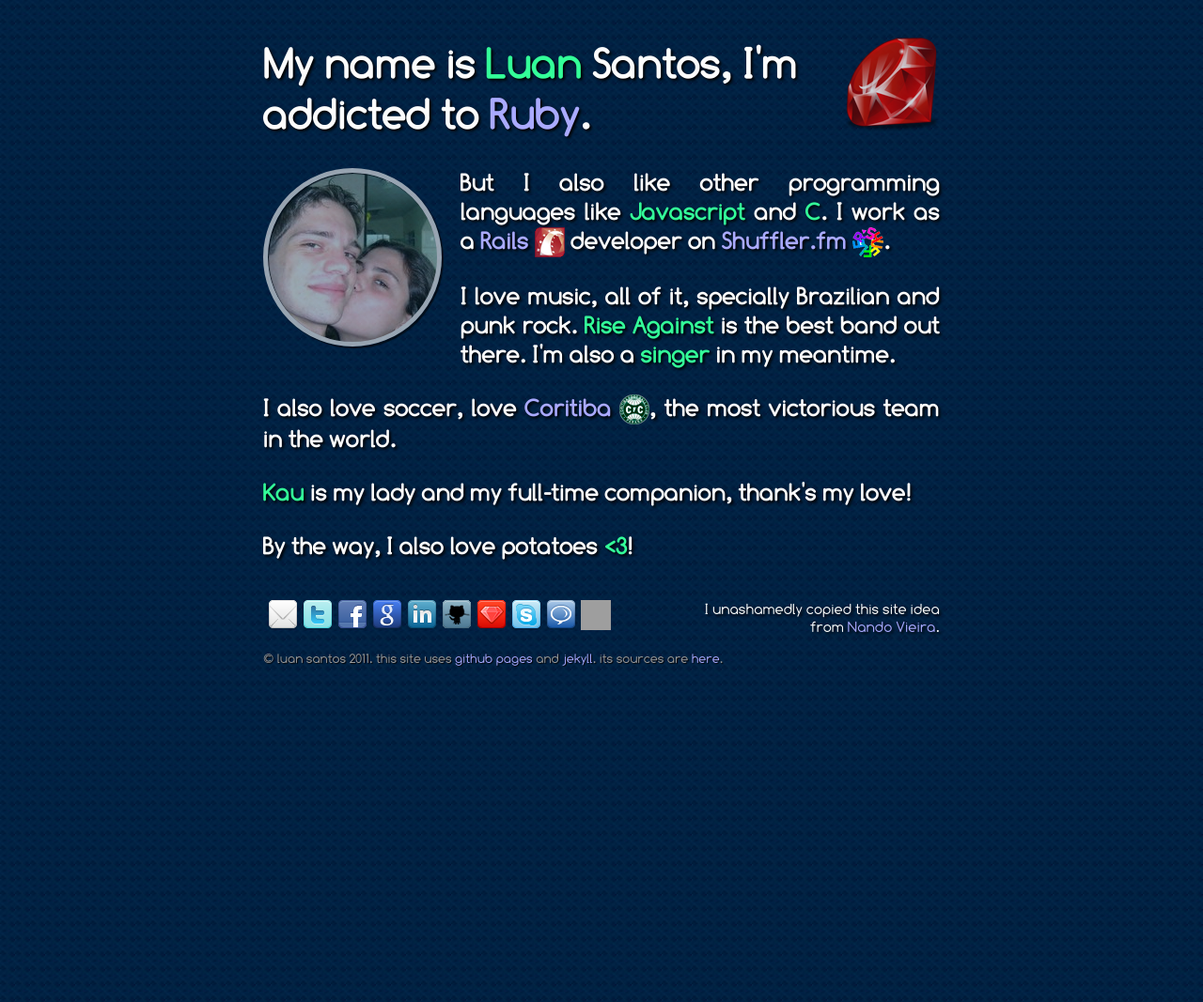
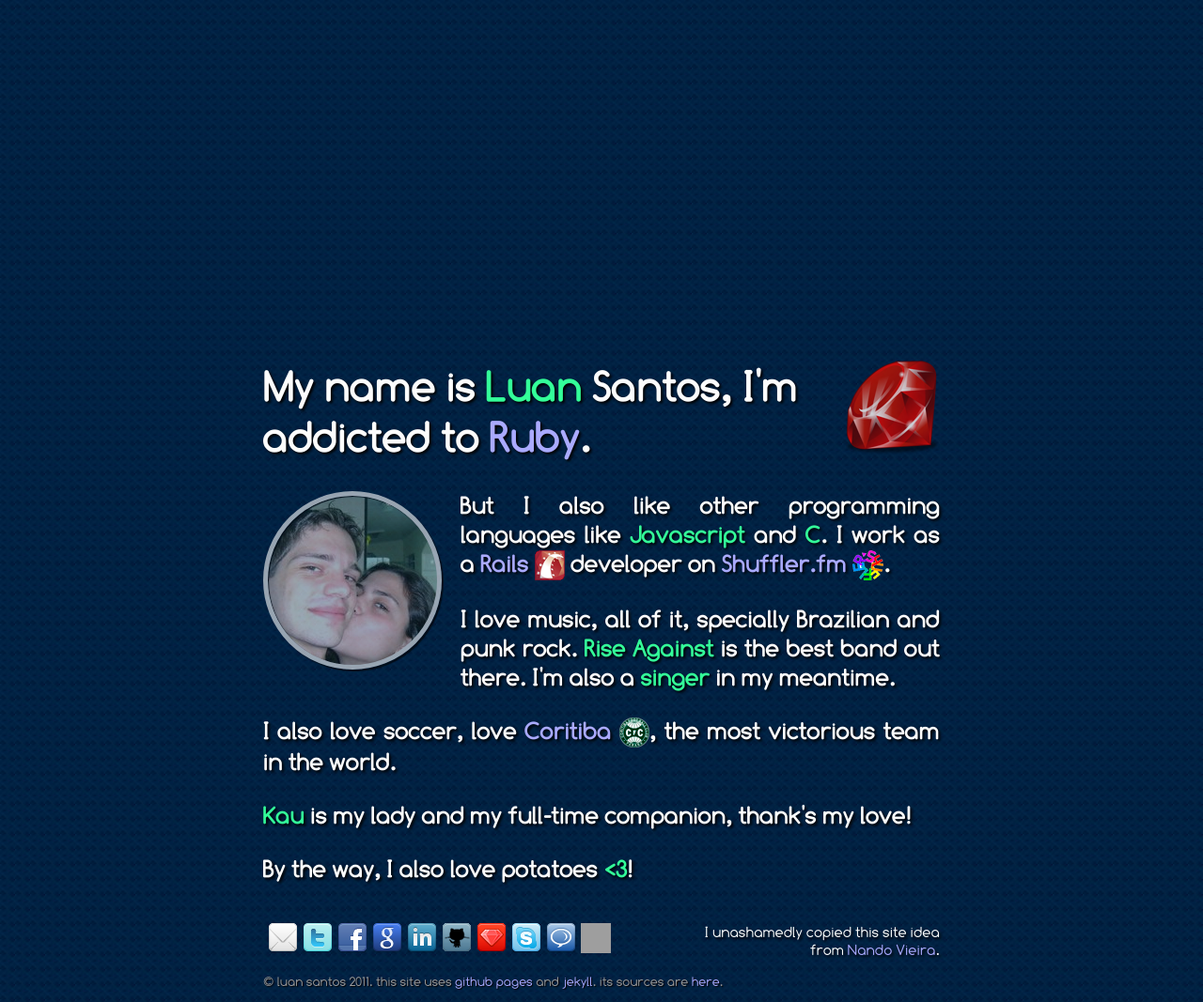
Before and after one commit to luan/old-luan.github.com, a Jekyll site: the page built from index.html, in a window 1280 px wide. Shown: the whole page at 94% size. Built offline with Jekyll 4.4.1, drawn with Linux system fonts in a browser that asks for light colours; before the commit the page ends 900 px from its top, so only the background shows below that; grey boxes are pictures that could not be loaded.

Commit message:
layout fix

```diff
--- a/css/layout.css
+++ b/css/layout.css
@@ -29,7 +29,7 @@
 
 div#wrap {
   margin: auto;
-  margin-top: 40px;
+  margin-top: 30%;
   width: 720px;
   height: 400px;
   text-align: left;
```
